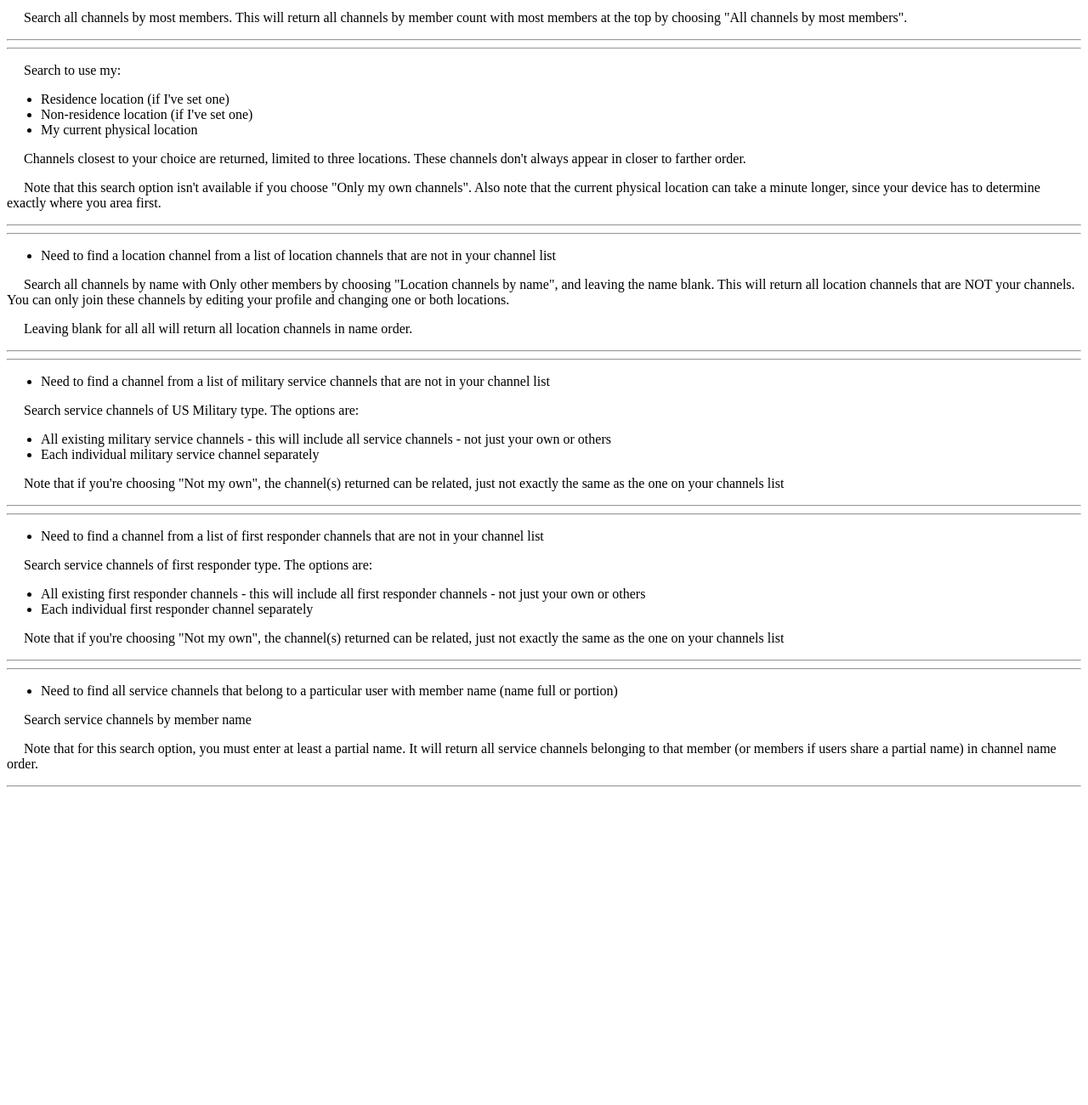
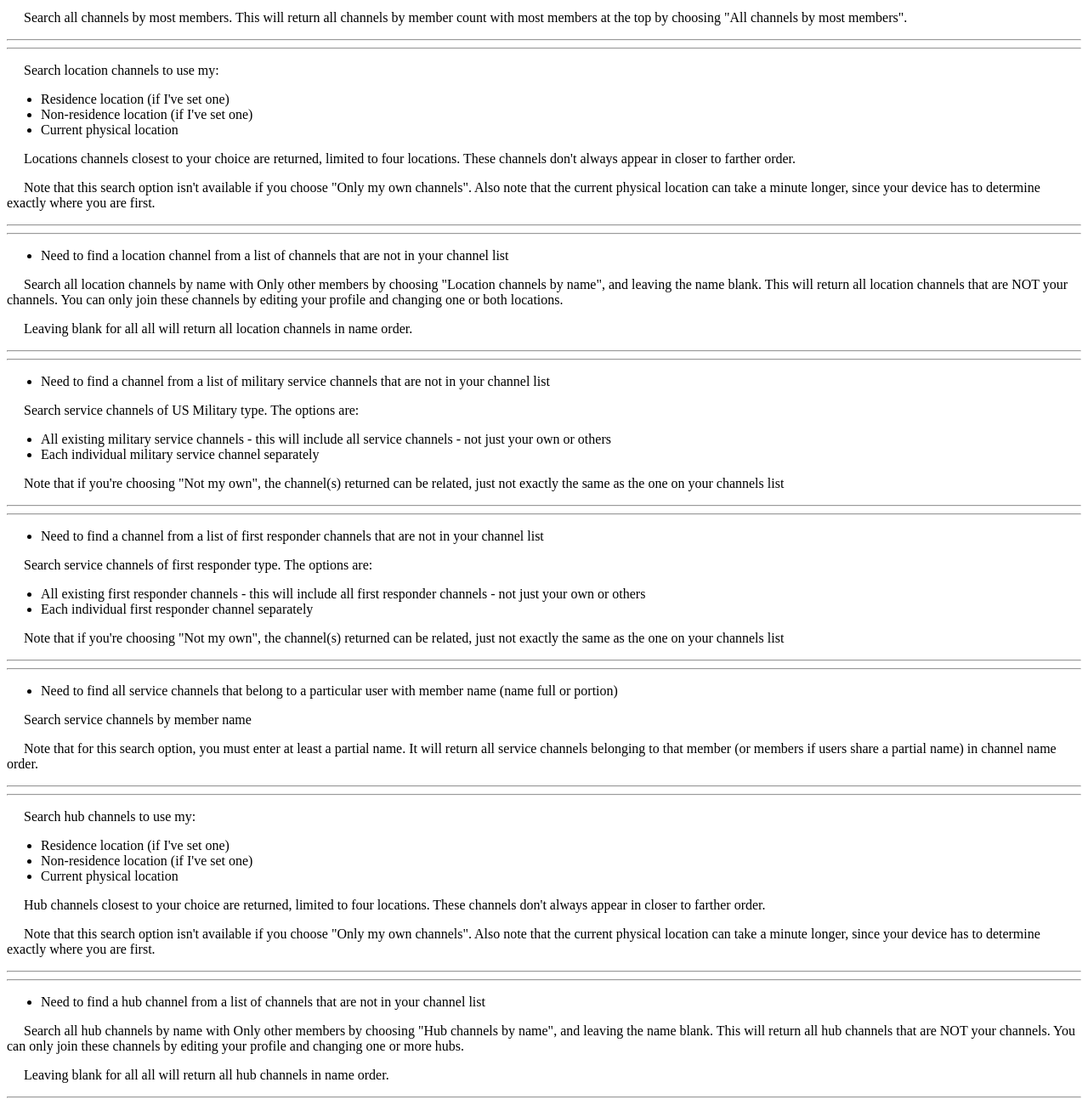
Before and after one commit to maskowe/roptsdconnguide, a plain HTML site: page searchingchannels.html in a window 1280 px wide. Shown: the part 614-1914 px from the top of the page at 85% size. Before the commit the page ends 1548 px from the top, so only its background shows below. Drawn offline with Linux system fonts and the light colour scheme.

Commit message:
update searching channels for hubs

```diff
--- a/searchingchannels.html
+++ b/searchingchannels.html
@@ -76,32 +76,32 @@
 
   <hr>
   <p style="text-indent: 20px">
-    Search to use my:
+    Search location channels to use my:
     <ul>
       <li>Residence location (if I've set one)</li>
       <li>Non-residence location (if I've set one)</li>
-      <li>My current physical location</li>
+      <li>Current physical location</li>
     </ul>
   </p>
   <p style="text-indent: 20px">
-    Channels closest to your choice are returned, limited to three locations.
+    Locations channels closest to your choice are returned, limited to four locations.
 	    These channels don't always appear in closer to farther order.
   </p>
   <p style="text-indent: 20px">
     Note that this search option isn't available if you choose "Only my own channels".
       Also note that the current physical location can take a minute longer, since your
-      device has to determine exactly where you area first.
+      device has to determine exactly where you are first.
   </p>
   <hr>
 
   <hr>
   <p style="text-indent: 20px">
     <ul>
-      <li>Need to find a location channel from a list of location channels that are not in your channel list</li>
+      <li>Need to find a location channel from a list of channels that are not in your channel list</li>
     </ul>
   </p>
   <p style="text-indent: 20px">
-    Search all channels by name with Only other members by choosing "Location channels by name",
+    Search all location channels by name with Only other members by choosing "Location channels by name",
       and leaving the name blank. This will return all location channels that are NOT your channels.
       You can only join these channels by editing your profile and changing one or both locations.
   </p>
@@ -164,6 +164,42 @@
   </p>
   <hr>
 
+  <hr>
+  <p style="text-indent: 20px">
+    Search hub channels to use my:
+    <ul>
+      <li>Residence location (if I've set one)</li>
+      <li>Non-residence location (if I've set one)</li>
+      <li>Current physical location</li>
+    </ul>
+  </p>
+  <p style="text-indent: 20px">
+    Hub channels closest to your choice are returned, limited to four locations.
+	    These channels don't always appear in closer to farther order.
+  </p>
+  <p style="text-indent: 20px">
+    Note that this search option isn't available if you choose "Only my own channels".
+      Also note that the current physical location can take a minute longer, since your
+      device has to determine exactly where you are first.
+  </p>
+  <hr>
+
+  <hr>
+  <p style="text-indent: 20px">
+    <ul>
+      <li>Need to find a hub channel from a list of channels that are not in your channel list</li>
+    </ul>
+  </p>
+  <p style="text-indent: 20px">
+    Search all hub channels by name with Only other members by choosing "Hub channels by name",
+      and leaving the name blank. This will return all hub channels that are NOT your channels.
+      You can only join these channels by editing your profile and changing one or more hubs.
+  </p>
+  <p style="text-indent: 20px">
+    Leaving blank for all all will return all hub channels in name order.
+  </p>
+  <hr>
+
 
 </body>
 </html>
```
